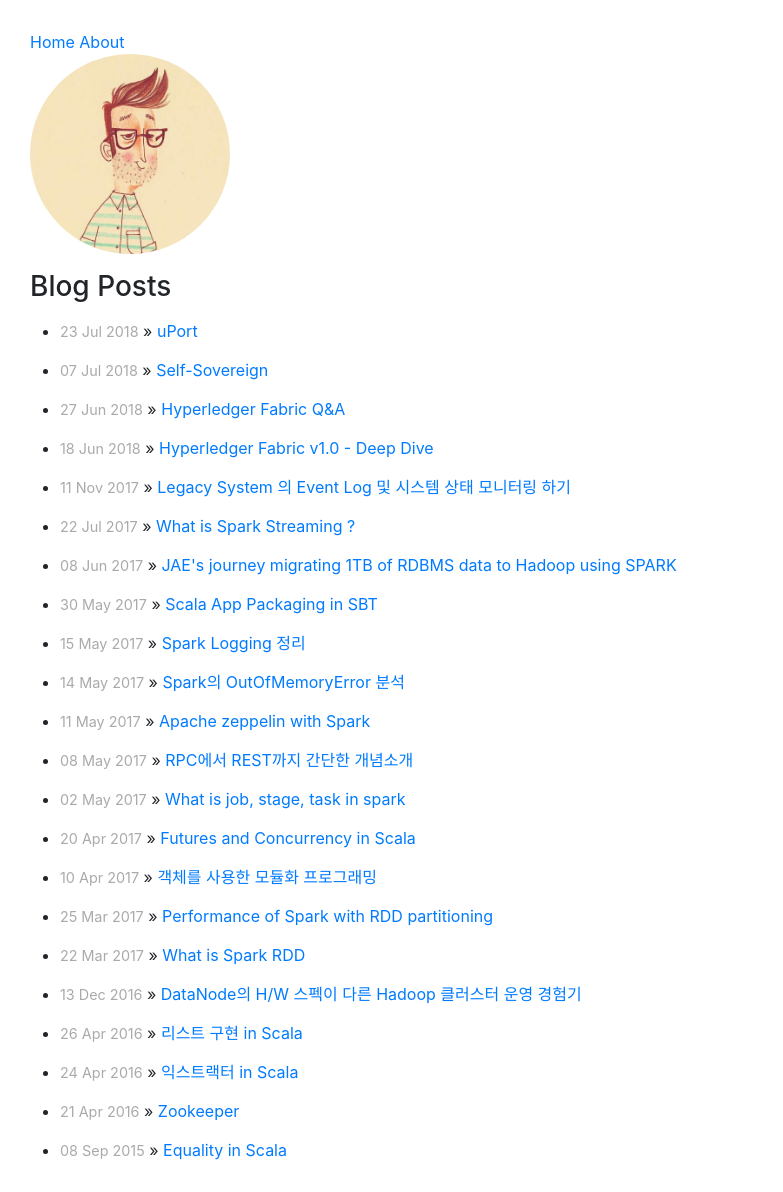
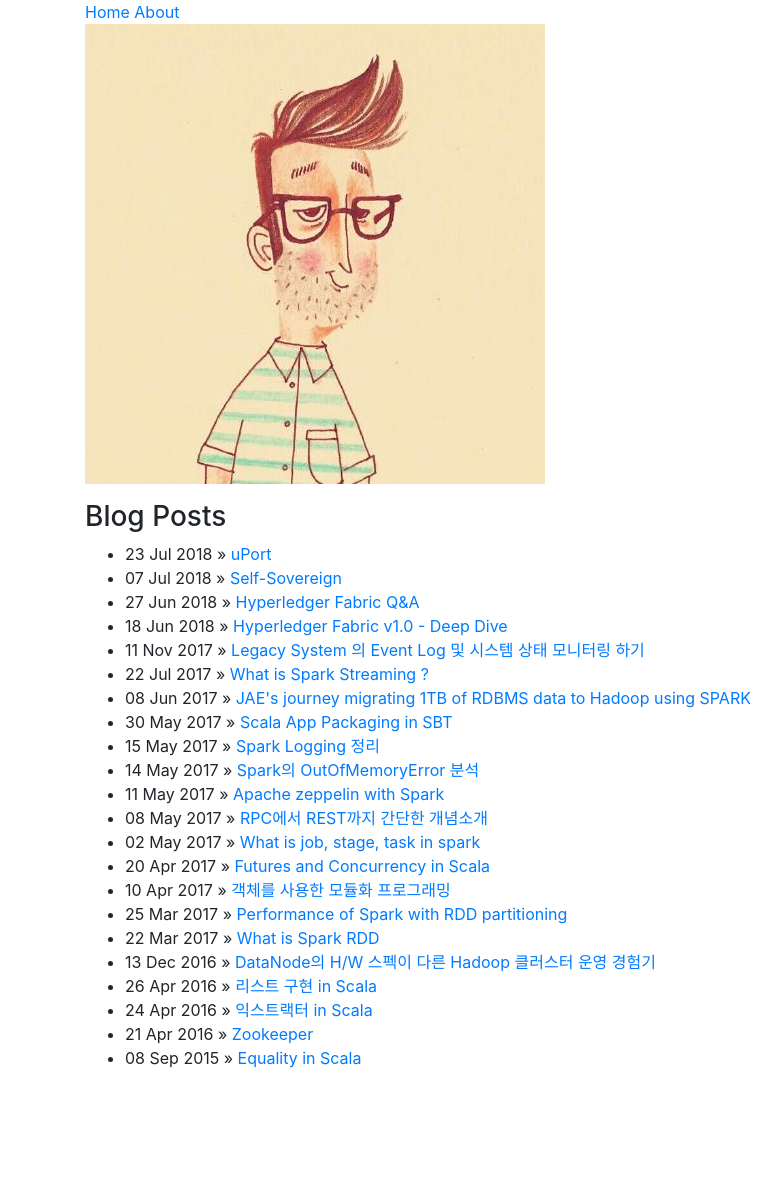
Before and after one commit to rtfmplz/rtfmplz.github.io, a Jekyll site: the page built from index.md, in a window 1280 px wide. Shown: the whole page, without its empty margins (0-783 px from the left). Built offline with Jekyll 4.4.1, drawn with Linux system fonts in a browser that asks for light colours; Markdown is read by kramdown in place of the engine named in the settings; after the commit the page ends 1086 px from its top, so only the background shows below that.

```diff
--- a/_config.yaml
+++ b/_config.yaml
@@ -27,3 +27,10 @@ sass:
 
 exclude:
     - node_modules
+
+markdown: redcarpet
+redcarpet:
+    extensions: ["no_intra_emphasis", "tables", "autolink", "strikethrough", "with_toc_data"]
+
+gems:
+    - jekyll-sitemap
--- a/_layouts/default.html
+++ b/_layouts/default.html
@@ -4,12 +4,14 @@
 	<head>
 		<meta charset="utf-8" />
 		<title>{{ site.title }}</title>
-		<link rel="stylesheet" href="/css/github.css">
+		<link rel="stylesheet" href="/assets/main.css">
 		<link rel="stylesheet" href="/css/code-highlighter.css">
-		<link rel="stylesheet" href="{{ "/assets/main.css" | relative_url }}">
 		<link rel="icon" type="image/png" href="/images/private/favicon.png">
 	</head>
 	<body>
+		<div class="container">
+			<div class="row">
+				<div class="col">
 					<a href="/" style="text-decoration:none">Home</a>
 					<a href="/about" style="text-decoration:none">About</a>
 
@@ -40,5 +42,8 @@
 						</script>
 						<noscript>Please enable JavaScript to view the <a href="https://disqus.com/?ref_noscript">comments powered by Disqus.</a></noscript>
 					{% endif%}
+				</div>
+			</div>
+		</div>
 	</body>
 </html>
```
Also changed, not shown: Gemfile (added, +7 -0 lines). Lines whose indentation alone changed are shown as unchanged.
